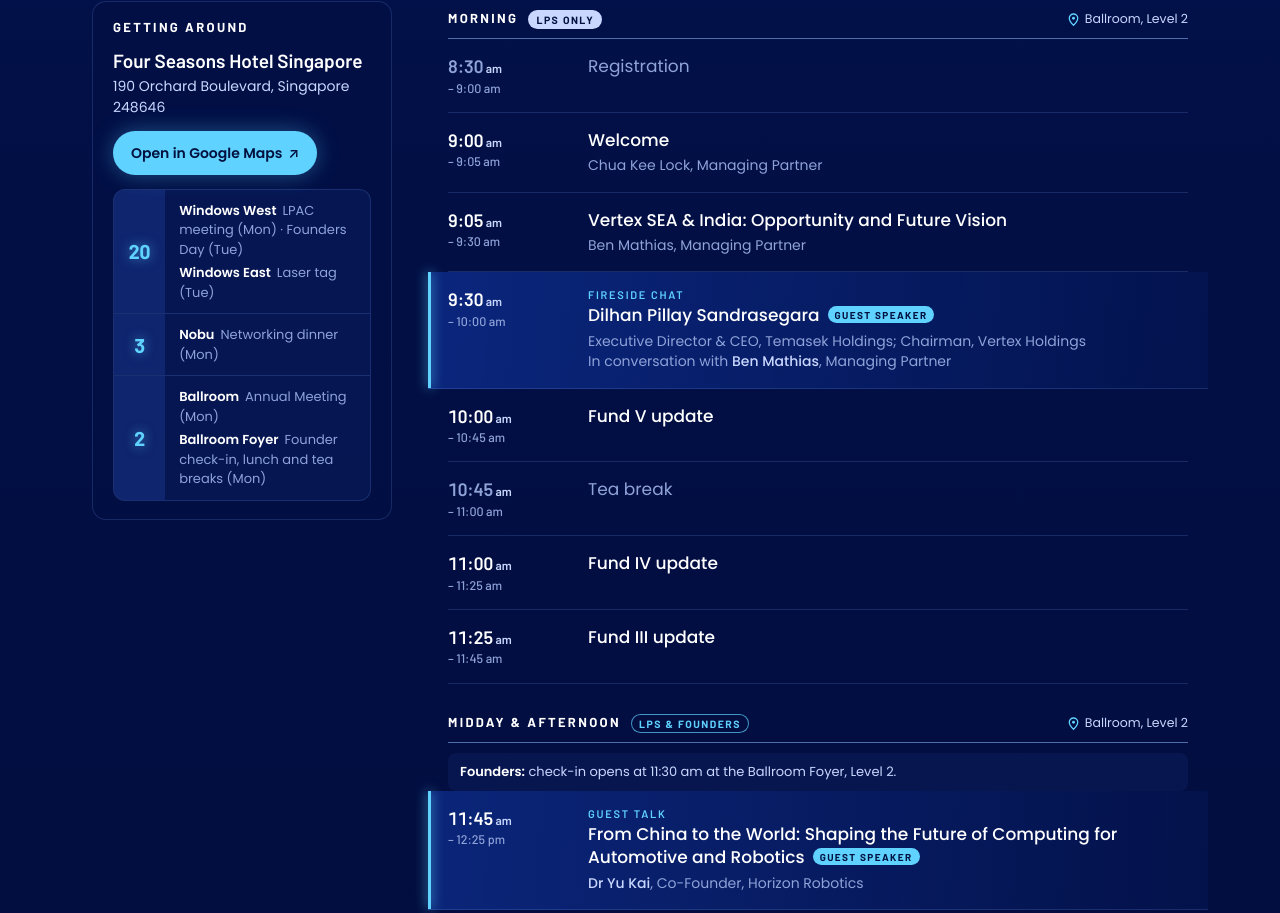
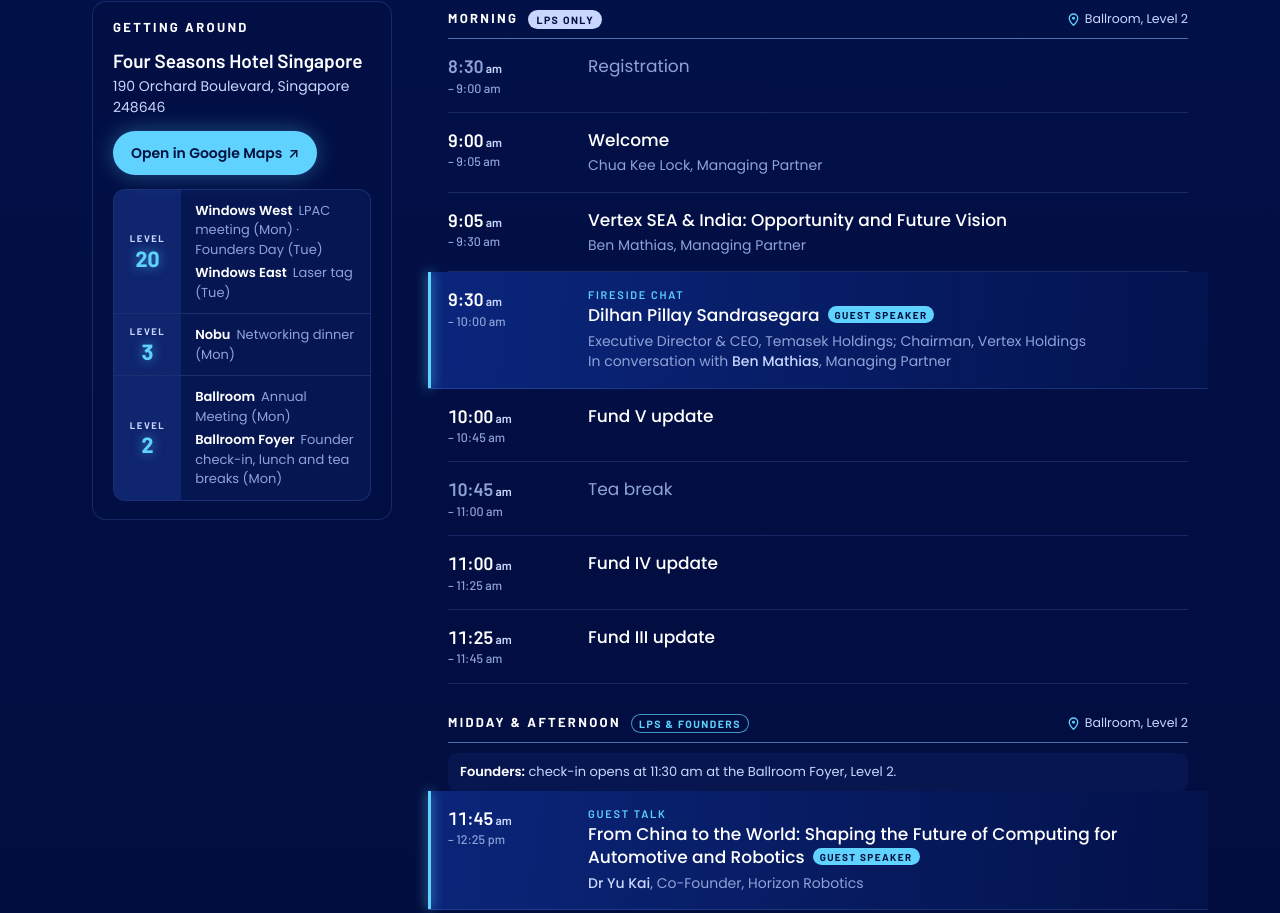
Before and after one commit to vertexventures-seai/agm2026, a plain HTML site: page index.html in a window 1280 px wide. Shown: the part 692-1605 px from the top of the page. Drawn offline with Linux system fonts and the light colour scheme.

Commit message:
Add files via upload

```diff
--- a/index.html
+++ b/index.html
@@ -259,12 +259,16 @@ a { color: var(--cyan); }
 }
 .map-link:hover { background: #8fe0ff; }
 .floors { display: grid; border: 1px solid var(--line); border-radius: 12px; overflow: hidden; background: var(--raise); }
-.floors li { display: grid; grid-template-columns: 3.2rem minmax(0, 1fr); }
+.floors li { display: grid; grid-template-columns: 4.2rem minmax(0, 1fr); }
 .floors li + li { border-top: 1px solid var(--line); }
 .lvl {
-  display: grid; place-items: center;
-  font: 700 20px/1 var(--font-display); font-variant-numeric: tabular-nums; color: var(--cyan);
+  display: grid; place-content: center; justify-items: center; gap: 3px; padding-block: 8px;
+  font: 700 22px/1 var(--font-display); font-variant-numeric: tabular-nums; color: var(--cyan);
   background: var(--raise-strong); text-shadow: 0 0 12px rgba(95, 210, 255, .6);
+}
+.lvl small {
+  font: 700 9.5px/1 var(--font-display); letter-spacing: .16em; text-transform: uppercase;
+  color: var(--ink-2); text-shadow: none;
 }
 .floors li > div { padding: 11px 14px; display: grid; gap: 4px; font-size: 13px; color: var(--muted); }
 .floors b { color: var(--ink); font-weight: 600; margin-right: 6px; }
@@ -381,9 +385,9 @@ a { color: var(--cyan); }
         <a class="map-link" href="https://www.google.com/maps/search/?api=1&amp;query=Four+Seasons+Hotel+Singapore+190+Orchard+Boulevard" target="_blank" rel="noopener">Open in Google Maps <span aria-hidden="true">↗</span></a>
       </div>
       <ol class="floors" aria-label="Rooms by floor">
-        <li><span class="lvl">20</span><div><p><b>Windows West</b>LPAC meeting (Mon) · Founders Day (Tue)</p><p><b>Windows East</b>Laser tag (Tue)</p></div></li>
-        <li><span class="lvl">3</span><div><p><b>Nobu</b>Networking dinner (Mon)</p></div></li>
-        <li><span class="lvl">2</span><div><p><b>Ballroom</b>Annual Meeting (Mon)</p><p><b>Ballroom Foyer</b>Founder check-in, lunch and tea breaks (Mon)</p></div></li>
+        <li><span class="lvl" aria-label="Level 20"><small>Level</small>20</span><div><p><b>Windows West</b>LPAC meeting (Mon) · Founders Day (Tue)</p><p><b>Windows East</b>Laser tag (Tue)</p></div></li>
+        <li><span class="lvl" aria-label="Level 3"><small>Level</small>3</span><div><p><b>Nobu</b>Networking dinner (Mon)</p></div></li>
+        <li><span class="lvl" aria-label="Level 2"><small>Level</small>2</span><div><p><b>Ballroom</b>Annual Meeting (Mon)</p><p><b>Ballroom Foyer</b>Founder check-in, lunch and tea breaks (Mon)</p></div></li>
       </ol>
     </section>
   </aside>
@@ -528,7 +532,7 @@ a { color: var(--cyan); }
 
 <footer class="foot">
   <p><b>Vertex Ventures Southeast Asia &amp; India</b> · Annual Meeting 2026</p>
-  <p>Programme as of 17 November 2026 and subject to change. All times are Singapore time.</p>
+  <p>All times are Singapore time.</p>
 </footer>
 
 <script>
```
